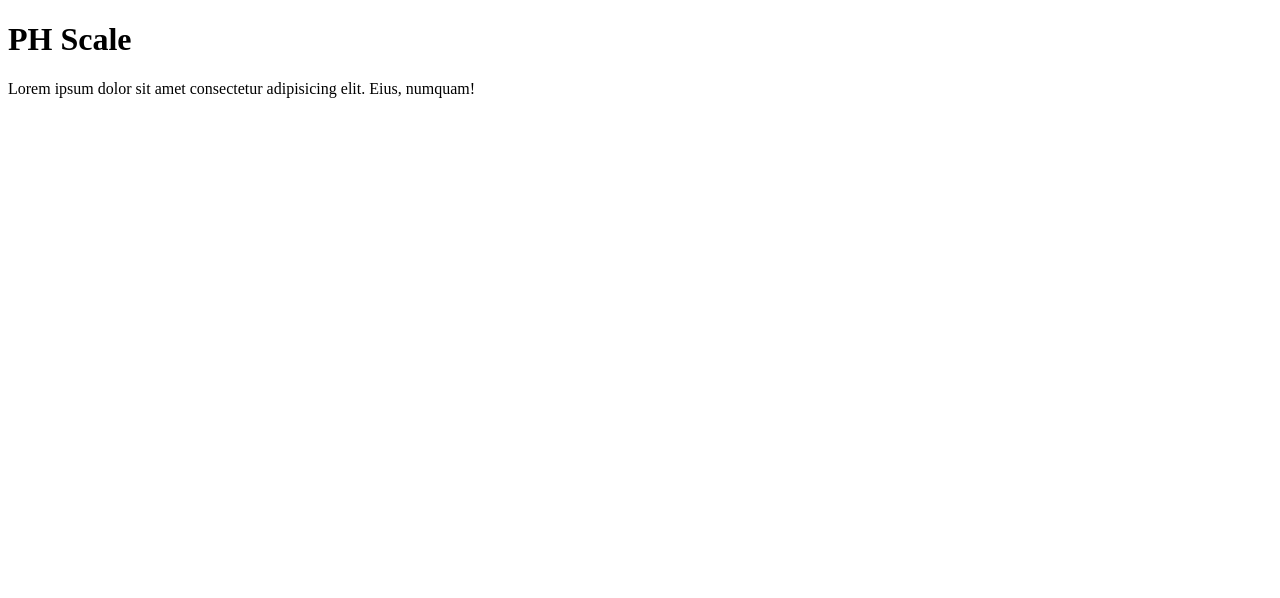
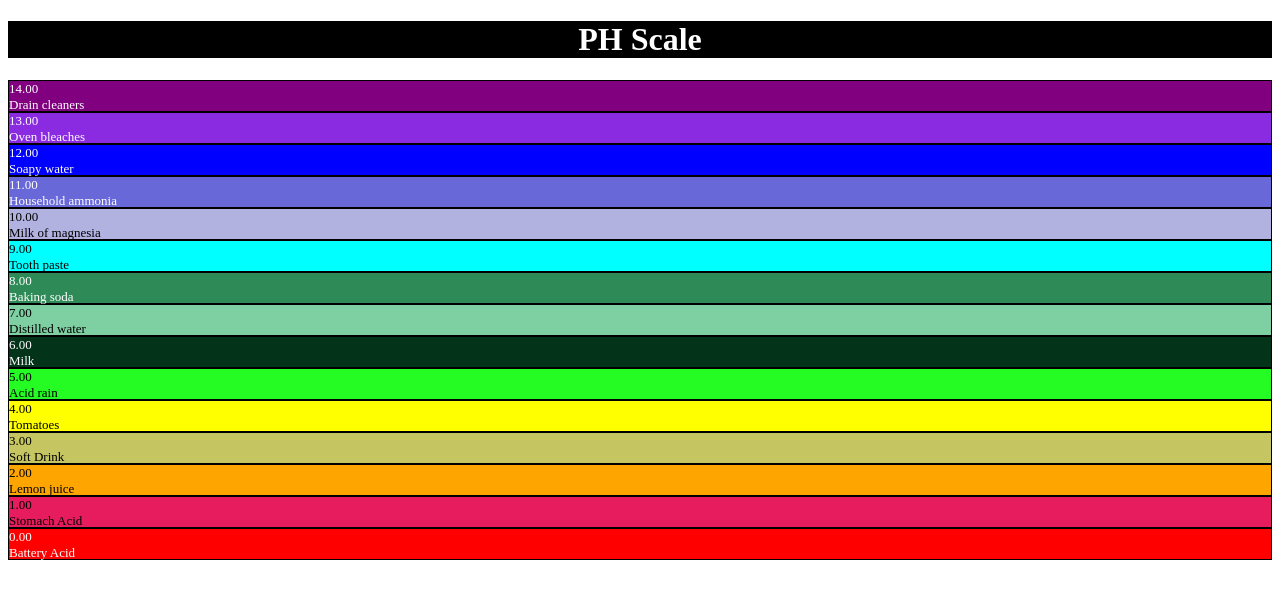
Before and after one commit to talharsiddiqui/pH-Scale-Assignment, a plain HTML site: page index.html in a window 1280 px wide. Drawn offline with Linux system fonts and the light colour scheme.

Commit message:
css added

```diff
--- a/index.html
+++ b/index.html
@@ -1,12 +1,91 @@
 <!DOCTYPE html>
 <html lang="en">
+
 <head>
     <meta charset="UTF-8">
     <meta name="viewport" content="width=device-width, initial-scale=1.0">
     <title>PH Scale</title>
+    <link rel="stylesheet" href="./style.css">
 </head>
+
 <body>
     <h1>PH Scale</h1>
-    <p>Lorem ipsum dolor sit amet consectetur adipisicing elit. Eius, numquam!</p>
+
+    <div id="d1">
+        14.00
+        <br />
+        Drain cleaners
+    </div>
+    <div id="d2">
+        13.00
+        <br />
+        Oven bleaches
+    </div>
+    <div id="d3">
+        12.00
+        <br />
+        Soapy water
+    </div>
+    <div id="d4">
+        11.00
+        <br />
+        Household ammonia
+    </div>
+    <div id="d5">
+        10.00
+        <br />
+        Milk of magnesia
+    </div>
+    <div id="d6">
+        9.00
+        <br />
+        Tooth paste
+    </div>
+    <div id="d7">
+        8.00
+        <br />
+        Baking soda
+    </div>
+    <div id="d8">
+        7.00
+        <br />
+        Distilled water
+    </div>
+    <div id="d9">
+        6.00
+        <br />
+        Milk
+    </div>
+    <div id="d10">
+        5.00
+        <br />
+        Acid rain
+    </div>
+    <div id="d11">
+        4.00
+        <br />
+        Tomatoes
+    </div>
+    <div id="d12">
+        3.00
+        <br />
+        Soft Drink
+    </div>
+    <div id="d13">
+        2.00
+        <br />
+        Lemon juice
+    </div>
+    <div id="d14">
+        1.00
+        <br />
+        Stomach Acid
+    </div>
+    <div id="d15">
+        0.00
+        <br />
+        Battery Acid
+    </div>
 </body>
+
 </html>
--- /dev/null
+++ b/style.css
@@ -0,0 +1,79 @@
+#d1,
+#d2,
+#d3,
+#d4,
+#d5,
+#d6,
+#d7,
+#d8,
+#d9,
+#d10,
+#d11,
+#d12,
+#d13,
+#d14,
+#d15 {
+    border: 1px solid black;
+    height: 30px;
+    font-size:small;
+}
+#d1{
+    background-color: rgb(128, 0, 128);
+    color: #ffffff;
+}
+#d2{
+    background-color: #8a2be2;
+    color: #ffffff;
+}
+#d3{
+    background-color: #0000ff;
+    color: #ffffff;
+}
+#d4{
+    background-color: #6868d8;
+    color: #ffffff;
+}
+#d5{
+    background-color: #b2b2e0;
+    color:#000000;
+}
+#d6{
+    background-color: #00ffff;
+    color: #000000;
+}
+#d7{
+    background-color: #2e8b57;
+    color: #ffffff;
+}
+#d8{
+    background-color: #7ecfa1;
+}
+#d9{
+    background-color: #033318;
+    color: #ffffff;
+}
+#d10{
+    background-color: rgb(36, 252, 36);
+}
+#d11{
+background-color: #ffff00;
+color: #000000;
+}
+#d12{
+    background-color: #c5c561;
+}
+#d13{
+    background-color: #ffa500;
+}
+#d14{
+    background-color: #e61c5f;
+}
+#d15{
+    background-color: #ff0000;
+    color: #ffffff;
+}
+h1 {
+    text-align: center;
+    background-color: #000000;
+    color: #ffffff;
+}
```
